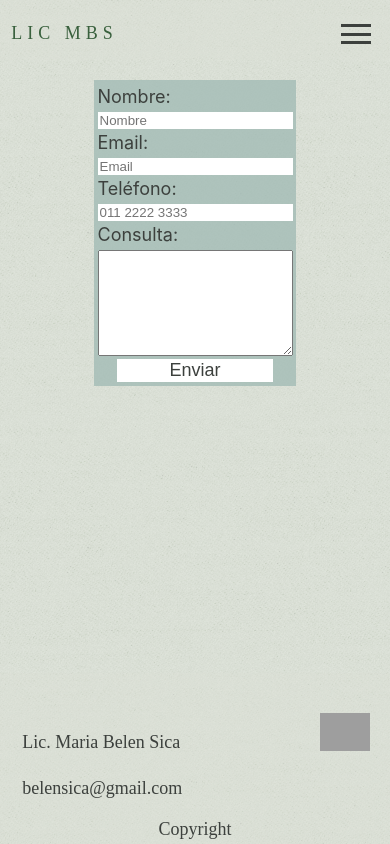
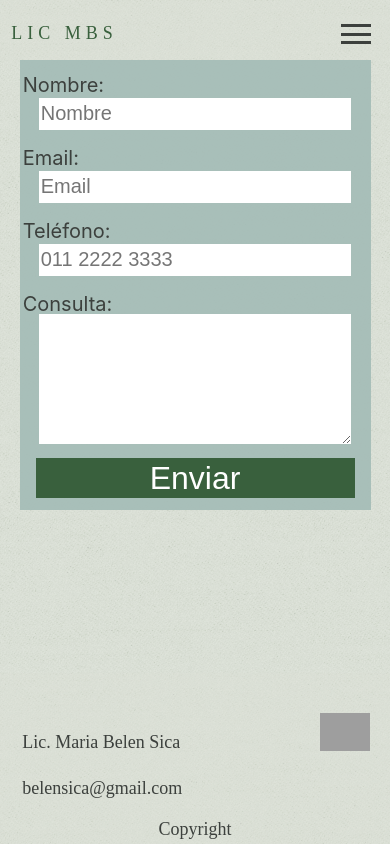
Before and after one commit to gonzalo-s/belPsi_n, a Next.js app: page /contacto in a window 390 px wide. Built offline with nearby package versions, Linux system fonts and the light colour scheme; grey boxes are pictures that could not be loaded.

Commit message:
mejora visibilidad en mobiles del menu y del formulario

```diff
--- a/components/contactForm.js
+++ b/components/contactForm.js
@@ -11,6 +11,8 @@ import {
 	Form,
 	Label,
 	ErrorLabel,
+	InputWrapper,
+	TextInputWrapper,
 } from './ui/uiForm'
 
 function ContactForm() {
@@ -75,6 +77,7 @@ function ContactForm() {
 		<FormWrapper>
 			<div>{isLoading ? <Loading /> : ''}</div>
 			<Form onSubmit={handleSubmit(onSubmit)}>
+				<InputWrapper>
 					<Label>
 						Nombre:&nbsp;
 						<ErrorLabel>{errors?.name?.message}</ErrorLabel>
@@ -84,14 +87,18 @@ function ContactForm() {
 						name="name"
 						placeholder="Nombre"
 						ref={register({
-						required: { value: true, message: 'Ingresar Nombre' },
+							required: {
+								value: true,
+								message: 'Ingresar Nombre',
+							},
 							minLength: {
 								value: 3,
 								message: 'Ingresar al menos 3 caracteres',
 							},
 						})}
 					></Input>
-
+				</InputWrapper>
+				<InputWrapper>
 					<Label>
 						Email:&nbsp;
 						<ErrorLabel>{errors?.replyTo?.message}</ErrorLabel>
@@ -100,14 +107,18 @@ function ContactForm() {
 						name="replyTo"
 						placeholder="Email"
 						ref={register({
-						required: { value: true, message: 'Ingresar Email' },
+							required: {
+								value: true,
+								message: 'Ingresar Email',
+							},
 							pattern: {
 								value: /[a-z0-9._%+-]+@[a-z0-9.-]+.[a-z]{2,}$/,
 								message: 'Ingresar Email válido',
 							},
 						})}
 					></Input>
-
+				</InputWrapper>
+				<InputWrapper>
 					<Label>
 						Teléfono:&nbsp;
 						<ErrorLabel>{errors?.phone?.message}</ErrorLabel>
@@ -122,23 +133,27 @@ function ContactForm() {
 							},
 						})}
 					></Input>
-
+				</InputWrapper>
+				<TextInputWrapper>
 					<Label>
 						Consulta:&nbsp;
 						<ErrorLabel>{errors?.consulta?.message}</ErrorLabel>
 					</Label>
+
 					<Textarea
-					minHeight={'100px'}
 						name="consulta"
 						ref={register({
-						required: { value: true, message: 'Ingresar consulta' },
+							required: {
+								value: true,
+								message: 'Ingresar consulta',
+							},
 							minLength: {
 								value: 10,
 								message: 'Ingresar al menos 10 caracteres',
 							},
 						})}
 					></Textarea>
-
+				</TextInputWrapper>
 				<Button type="submit">Enviar</Button>
 			</Form>
 		</FormWrapper>
--- a/components/ui/uiDefaults.js
+++ b/components/ui/uiDefaults.js
@@ -25,7 +25,7 @@ const color2 = '#3C403D' // Brown Grey  | Dark Text && Btn Background
 const color3 = '#ffffff' // White       | Light Text
 const color4 = '#39603D' // Green Leaf  | Highlighted Text && Hover
 const color5 = '#A3BCB6' // Olive     | Background
-const color6 = 'rgba(163, 188, 182, 0.8)' // Olive     |
+const color6 = 'rgba(163, 188, 182, 0.9)' // Olive     |
 
 //Olive: #A3BCB6
 
@@ -58,9 +58,10 @@ export const UiKitDefaults = {
 	buttons: {
 		backgroundColor: color2,
 		hover: color1,
+		color: color3,
 	},
 	form: {
 		backgroundColor: color6,
-		buttonBackgroundColor: color3,
+		buttonBackgroundColor: color4,
 	},
 }
--- a/components/ui/uiForm.js
+++ b/components/ui/uiForm.js
@@ -3,53 +3,90 @@ import { UiKitDefaults } from '../ui/uiDefaults'
 
 export const FormWrapper = styled.div`
 	display: flex;
+	//flex-direction: column;
 	justify-content: center;
+	align-items: stretch;
 	width: 100%;
-	height: 100%;
+	min-height: 450px;
+	//min-height: 600px;
+	//height: 60vh;
+	//font-size: 1.5rem;
+	//padding: 2rem;
+	${UiKitDefaults.desktop} {
+		padding-top: 5vh;
+	}
 `
 
 export const Form = styled.form`
 	display: flex;
+	width: 90%;
+	justify-content: space-evenly;
 	flex-direction: column;
 	align-items: stretch;
-	width: 50%;
-	height: 100%;
-	justify-content: center;
-	margin-top: 5%;
-	background: ${UiKitDefaults.form.backgroundColor};
-	padding: 1%;
+	background-color: ${UiKitDefaults.form.backgroundColor};
+	font-size: 1.25rem;
+	${UiKitDefaults.desktop} {
+		width: 70%;
+		max-width: 720px;
+		//margin-top: 10vh;
+	}
 `
+
+export const InputWrapper = styled.div`
+	display: flex;
+	flex-direction: column;
+	gap: 0.2rem;
+	height: 55px;
+	padding: 0.2rem;
+`
+export const TextInputWrapper = styled.div`
+	display: flex;
+	flex-direction: column;
+	height: 150px;
+	padding: 0.2rem;
+`
+
 export const Label = styled.label`
 	display: flex;
-	flex-direction: row;
+	align-items: center;
+	width: 100%;
+	height: 1.25rem;
 	color: ${UiKitDefaults.textColorLight};
+`
+export const Input = styled.input`
+	font-size: 1.25rem;
+	margin: 0 1rem;
+	border: none;
+	height: 100%;
 `
 
 export const ErrorLabel = styled.label`
-	font-size: 15px;
+	font-size: 1.25rem;
 	color: red;
 `
 
 export const Button = styled.button`
-	width: 80%;
-	height: 20%;
-	margin-left: 10%;
-	margin-top: 2%;
+	display: flex;
+	justify-content: center;
+	align-items: center;
+	padding: 0;
+	margin: 0 1rem;
+	height: 2.5rem;
+	border: none;
 	cursor: pointer;
 	background-color: ${UiKitDefaults.form.buttonBackgroundColor};
-	border: none;
-	color: ${UiKitDefaults.textColorLight};
-	font-size: 18px;
+	color: ${UiKitDefaults.buttons.color};
+	font-size: 2rem;
 
 	&:hover {
 		background-color: ${UiKitDefaults.buttons.hover};
-		color: ${UiKitDefaults.hover.colorLight};
+		color: ${UiKitDefaults.hover.color};
 	}
 `
-export const Input = styled.input`
+export const Textarea = styled.textarea`
+	height: 100%;
+	font-size: 1.25rem;
+	padding: 0;
+	margin: 0 1rem;
 	border: none;
 `
-export const Textarea = styled.textarea`
-	//pongo solo para probar pasar props
-	min-height: ${({ minHeight }) => (minHeight ? minHeight : '100px')};
-`
--- a/components/ui/uiKit.js
+++ b/components/ui/uiKit.js
@@ -110,7 +110,8 @@ export const ContentWrapper = styled.div`
 	}
 	${UiKitDefaults.mobile} {
 		margin: 0% 5%;
-		//flex-direction: column-reverse;
+		flex-direction: column-reverse;
+		align-items: center;
 	}
 `
 export const Ul = styled.ul`
@@ -158,11 +159,10 @@ export const ImgWrappOnLine = styled.div`
 	width: 100%;
 	height: 100%;
 	.img {
-		margin: 2vw 4vw;
+		margin: 2vw 2vw;
 		width: 100%;
 	}
 	${UiKitDefaults.mobile} {
-		width: 90%;
 	}
 `
 export const ContentWrapperOnLine = styled.div`
--- a/components/ui/uiMenuBtns.js
+++ b/components/ui/uiMenuBtns.js
@@ -1,9 +1,5 @@
 import styled from 'styled-components'
 import { UiKitDefaults } from '../ui/uiDefaults'
-
-const desktopStartWidth = '996px'
-//const Desktop = `@media (min-width: ${desktopStartWidth})`
-const Mobile = `@media (max-width: ${desktopStartWidth})`
 
 export const NavbarWrapper = styled.nav`
 	display: flex;
@@ -14,7 +10,7 @@ export const NavbarWrapper = styled.nav`
 	height: 60px;
 	font-family: 'Josefin Sans';
 
-	${Mobile} {
+	${UiKitDefaults.mobile} {
 		display: flex;
 		height: 60px;
 		position: relative;
@@ -35,7 +31,7 @@ export const Ul = styled.ul`
 	gap: 1px;
 	padding: 0;
 	margin: 0;
-	${Mobile} {
+	${UiKitDefaults.mobile} {
 		display: ${(props) => (props.displayMenu ? 'flex' : 'none')};
 		flex-direction: column;
 		padding-top: 60px;
@@ -51,14 +47,17 @@ export const Li = styled.li`
 	display: flex;
 	height: 100%;
 	align-items: center;
-	${UiKitDefaults.mobile} {
-	}
 `
 export const A = styled.a`
 	cursor: pointer;
 	text-decoration: none;
 	padding: 0.3rem 0.7rem;
 	color: ${UiKitDefaults.textColorLight};
+	${UiKitDefaults.mobile} {
+		padding: 1rem 2rem;
+		font-size: 1.5rem;
+	}
+
 	span {
 		padding-top: 3px;
 		padding-bottom: 2px;
@@ -73,13 +72,28 @@ export const A = styled.a`
 	}
 `
 
-export const ALogo = styled(A)`
+export const ALogo = styled.a`
+	cursor: pointer;
+	text-decoration: none;
+	padding: 0.3rem 0.7rem;
+	color: ${UiKitDefaults.textColorLight};
 	text-transform: uppercase;
 	letter-spacing: 5px;
 	font-family: 'Josefin Sans';
+	span {
+		padding-top: 3px;
+		padding-bottom: 2px;
+		border-bottom: 1px solid transparent;
+	}
 
+	&:hover {
+		color: ${UiKitDefaults.hover.color};
+		span {
+			border-bottom-color: ${UiKitDefaults.hover.color};
+		}
+	}
 	color: ${UiKitDefaults.highLightedText};
-	${Mobile} {
+	${UiKitDefaults.mobile} {
 		position: absolute;
 		left: 0;
 		top: 14px;
--- a/pages/terapiaOnLine.js
+++ b/pages/terapiaOnLine.js
@@ -1,13 +1,12 @@
 import Head from 'next/head'
 import Navbar from '../components/navbar'
 import Footer from '../components/footer'
+
 import {
 	Container,
 	PageContainer,
 	PageContentWrap,
 	Main,
-} from '../components/ui/uiKit'
-import {
 	Title,
 	H4,
 	Ul,
```
Lines whose indentation alone changed are shown as unchanged.
